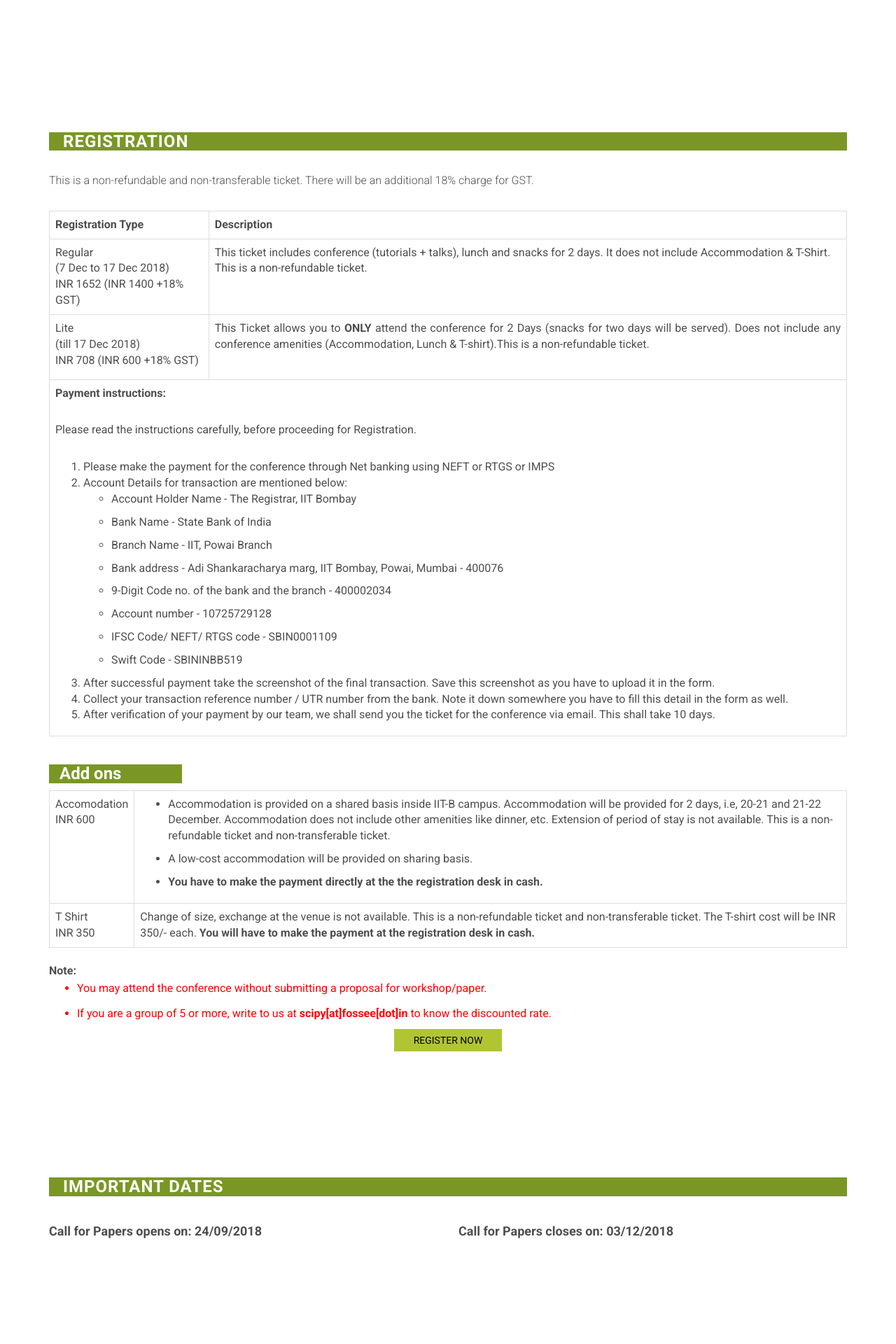
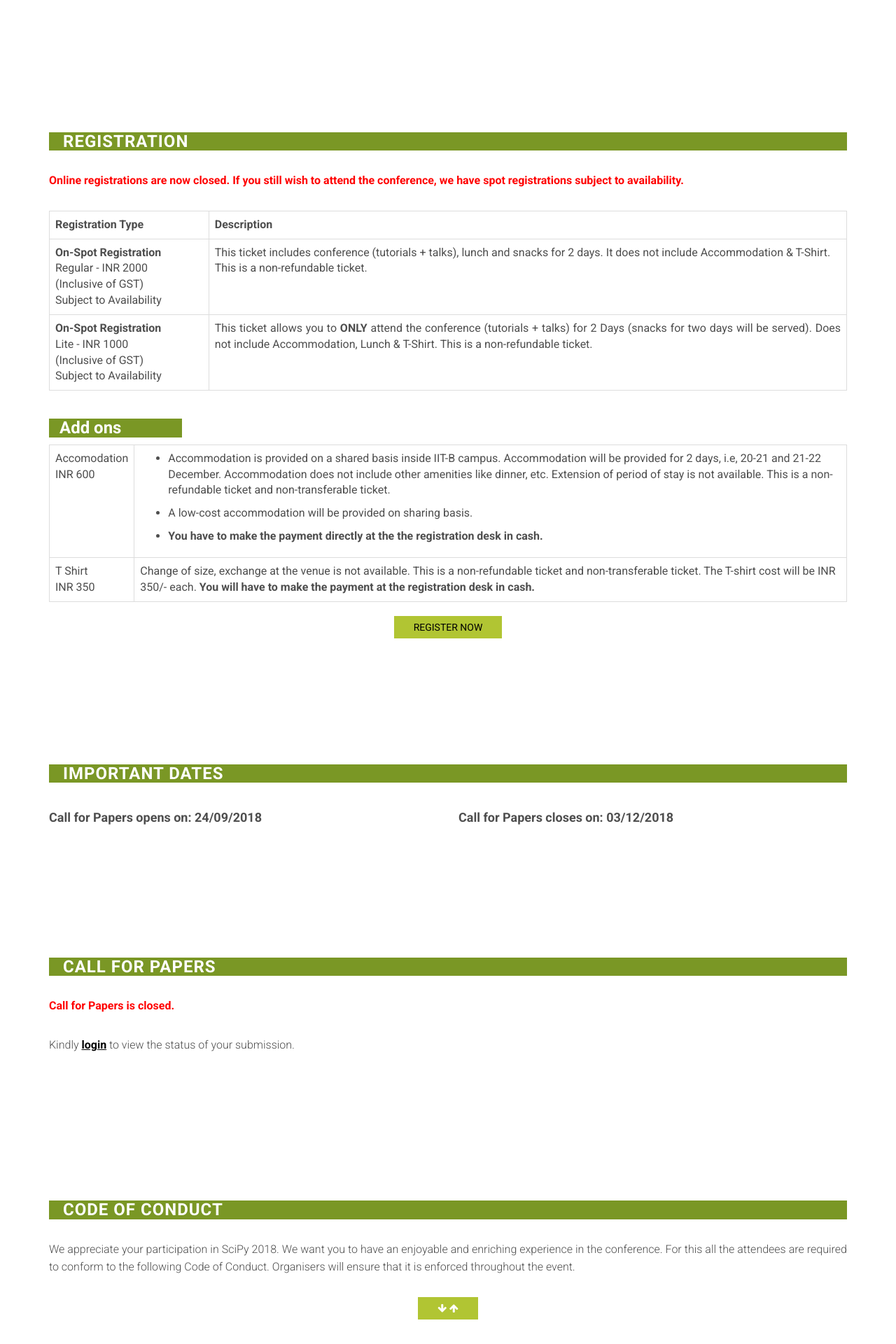
Before and after one commit to FOSSEE/SciPy2018, a Django app: page /2018/ in a window 1280 px wide. Shown: the part 2123-4043 px from the top of the page at 70% size. Run offline with Django 3.2, Linux system fonts and the light colour scheme; parts of the project's set-up code (start-up, migrations or seed data) failed here and were passed over; some libraries are stand-ins or nearby versions.

Commit message:
Modified regsitration table to display on spot registrations and minor changes in the schedule

```diff
--- a/static/website/templates/home.html
+++ b/static/website/templates/home.html
@@ -178,8 +178,8 @@
             </div>
             <div class="row">
               <div class="col-md-12">
-                <p class="text-justify">
-                This is a non-refundable and non-transferable ticket. There will be an additional 18% charge for GST.
+                <p class="text-justify" style="color: red;font-weight: bold;">
+                Online registrations are now closed. If you still wish to attend the conference, we have spot registrations subject to availability.
                 </p>
               </div>
             </div>
@@ -215,7 +215,7 @@
                           <p class="text-justify">This ticket includes conference (tutorials + talks), lunch, and snacks for 2 days. It does not include Accommodation &amp; T-Shirt. This is a non-refundable ticket. </p>
                         </div>
                     </td>
-                    </tr> -->
+                    </tr>
                     <tr>
                     <td style="border-top:none;!important">
                         <div class="align-baseline">
@@ -243,9 +243,42 @@
                           <p class="text-justify">This Ticket allows you to <strong>ONLY</strong> attend the conference for 2 Days (snacks for two days will be served). Does not include any conference amenities (Accommodation, Lunch &amp; T-shirt).This is a non-refundable ticket.  </p>
                         </div>
                     </td>
+                    </tr>-->
+                    <tr>
+                    <td style="border-top:none;!important">
+                        <div class="align-baseline">
+                          <strong>On-Spot Registration</strong>
+                          <br>Regular - INR 2000 <br>(Inclusive of GST)
+                          <br>Subject to Availability
+
+                        </div>
+                    </td>
+                    <td style="border-top:none;!important">
+                        <div class="align-baseline">
+                          This ticket includes conference (tutorials + talks), lunch and snacks for 2 days. It does not include Accommodation &amp; T-Shirt. This is a non-refundable ticket.
+                        </div>
+                    </td>
+                    </tr>
+                    <tr>
+                    <td style="border-top:none;!important">
+                        <div class="align-baseline">
+                          <strong>On-Spot Registration</strong><br>
+                            Lite - INR 1000 <br>
+                            (Inclusive of GST)<br>
+                            Subject to Availability
+
+                        </div>
+                    </td>
+                    <td style="border-top:none;!important">
+                        <div class="align-baseline">
+                          <p class="text-justify">
+                            This ticket allows you to <strong>ONLY</strong> attend the conference (tutorials + talks) for 2 Days (snacks for two days will be served). Does not include Accommodation, Lunch &amp; T-Shirt. This is a non-refundable ticket.
+                          </p>
+                        </div>
+                    </td>
                     </tr>
 
-                    <tr>
+                  <!--  <tr>
 
               <td colspan="2">
               <p class="text-justify"><span><b>Payment instructions:</b></span></p>
@@ -269,7 +302,7 @@
                 </li>
                 </ol>
               </td>
-              </tr>
+              </tr> -->
                   </table>
                 </div>
             </div>
@@ -318,7 +351,7 @@
             </table>
             </div>
             </div>
-            <div class="row">
+            <!-- <div class="row">
                 <div class="col-md-12">
                     <span><strong>Note:</strong> <ul style="color: red;">
                         <li>
@@ -329,7 +362,7 @@
                         </li>
                     </ul></span>
                 </div>
-            </div>
+            </div> -->
             <div class="row">
               <div class="col-md-12">
               <center>
@@ -500,7 +533,7 @@
             11:05 AM - 01:00 PM
             </td>
             <td>
-            TBD
+            Deployment automation for Data Scientists <br>- Dhavan Vaidya
             </td>
             <td>
             Time Series analysis in Python<br> - Ramanathan R, Prudhvi Poorna Gurram
@@ -660,7 +693,7 @@ Visualisation(Maps and Satellite imageries) <br>- Nishadh KA, Powsiya H
           03:00 PM - 03:15 PM
       </td>
       <td>
-          Project Gandhi : Exploring Gandhi's Writings through Text Mining <br>- Devji Chhangas
+          Project Gandhi : Exploring Gandhi's Writings through Text Mining <br>- Devji Chhanga, Xitij Shukla
       </td>
   </tr>
   <tr>
@@ -727,9 +760,17 @@ Visualisation(Maps and Satellite imageries) <br>- Nishadh KA, Powsiya H
           Unified and Portable Parallel Data Processing using Apache Beam <br>- Mukul Arora
       </td>
   </tr>
+  <tr>
+      <td>
+          05:35 PM - 05:50 PM
+      </td>
+      <td>
+          A Python Approach to Factorial Design of Experiments <br>- Xitij Shukla
+      </td>
+  </tr>
   <tr style="background-color: #b1c533;">
       <td>
-          05:35 PM - 06:00 PM
+          05:50 PM - 06:00 PM
       </td>
       <td>
           Closing
```
